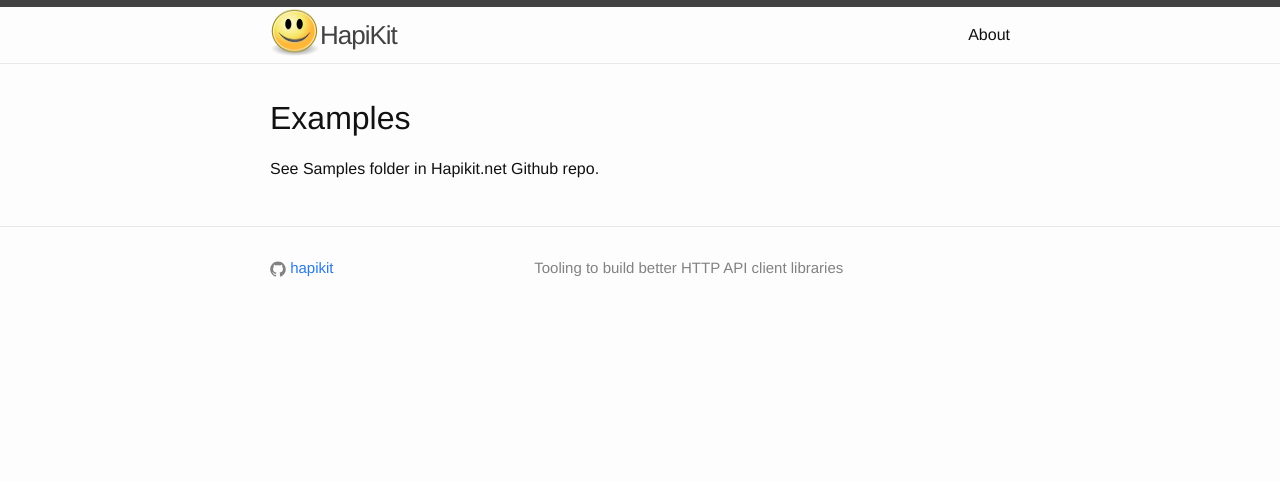
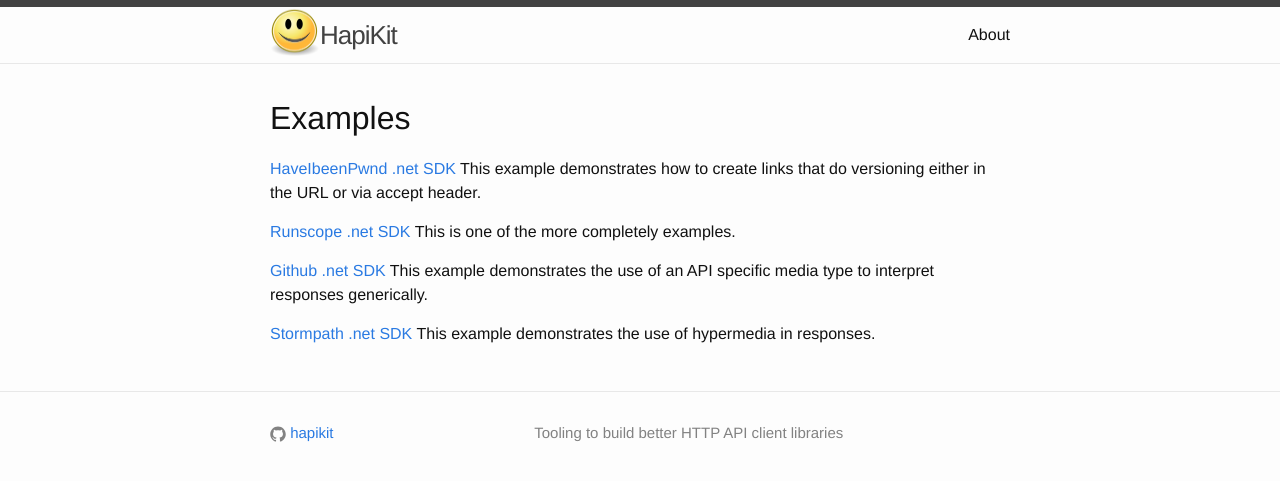
Before and after one commit to hapikit/hapikit.github.io, a Jekyll site: the page built from examples.md, in a window 1280 px wide. Shown: the top 481 px of the page. Built offline with Jekyll 4.4.1, drawn with Linux system fonts in a browser that asks for light colours.

Commit message:
Added examples

```diff
--- a/examples.md
+++ b/examples.md
@@ -5,4 +5,14 @@
 
 #Examples
 
-See Samples folder in Hapikit.net Github repo.
+[HaveIbeenPwnd .net SDK](https://github.com/hapikit/haveibeenpwnd.net.hapikit)
+This example demonstrates how to create links that do versioning either in the URL or via accept header.
+
+[Runscope .net SDK](https://github.com/hapikit/runscope.net.hapikit)
+This is one of the more completely examples.
+
+[Github .net SDK](https://github.com/hapikit/github.net.hapikit)
+This example demonstrates the use of an API specific media type to interpret responses generically.
+
+[Stormpath .net SDK](https://github.com/hapikit/stormpath.net.hapikit)
+This example demonstrates the use of hypermedia in responses.
```
